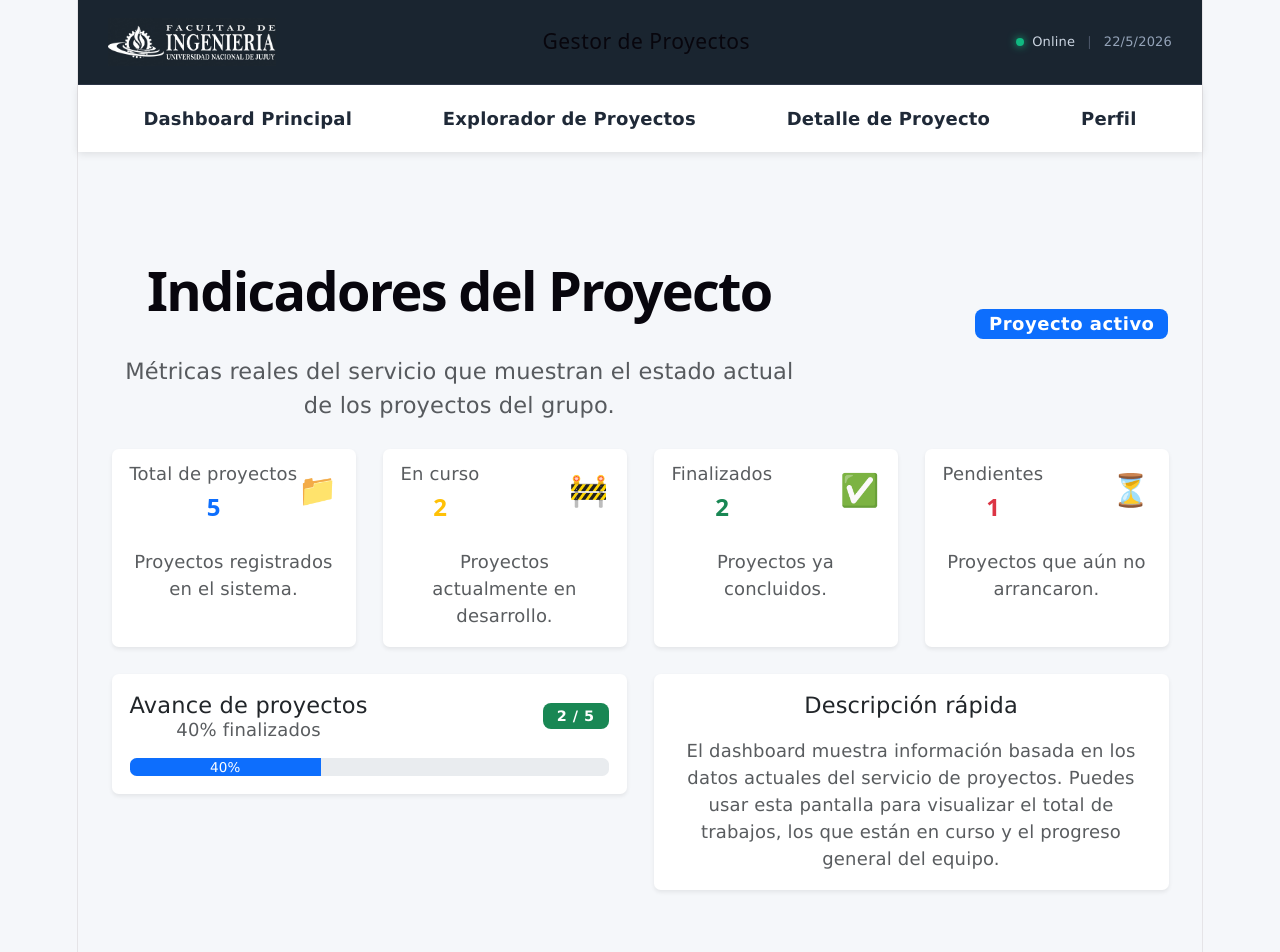
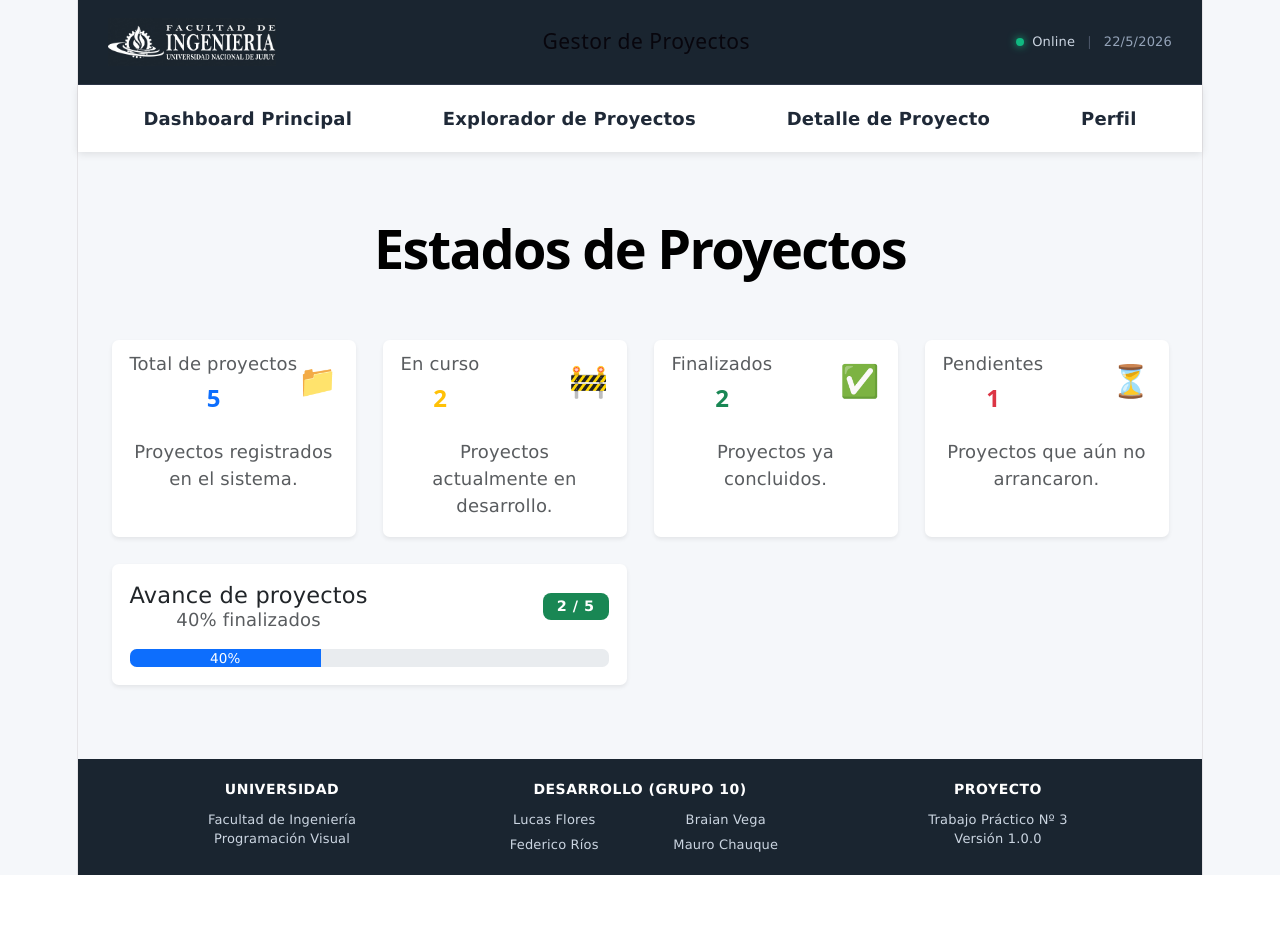
Before and after one commit to mitisbroken-debug/pv_tp3_grupo10, a React (Vite) app: page / in a window 1280 px wide. Shown: the top 952 px of the page. After the commit the page ends 875 px from the top, so only its background shows below. Built offline with nearby package versions, Linux system fonts and the light colour scheme.

Commit message:
vincule el dashboard.jsx con el app.jsx

```diff
--- a/src/views/Dashboard.jsx
+++ b/src/views/Dashboard.jsx
@@ -12,12 +12,8 @@ function Dashboard() {
   return (
     <Container className="py-5">
       <Row className="mb-4 align-items-center">
-        <Col md={8}>
-          <h1 className="display-5 fw-bold">Indicadores del Proyecto</h1>
-          <p className="text-muted fs-5">Métricas reales del servicio que muestran el estado actual de los proyectos del grupo.</p>
-        </Col>
-        <Col md={4} className="text-md-end mt-3 mt-md-0">
-          <span className="badge bg-primary fs-6">Proyecto activo</span>
+        <Col>
+          <h1 className="display-5 fw-bold" style={{ color: '#000', marginTop: '-10px' }}>Estados de Proyectos</h1>
         </Col>
       </Row>
 
@@ -98,16 +94,7 @@ function Dashboard() {
             </Card.Body>
           </Card>
         </Col>
-        <Col lg={6}>
-          <Card className="border-0 shadow-sm">
-            <Card.Body>
-              <Card.Title className="mb-3">Descripción rápida</Card.Title>
-              <Card.Text className="text-muted">
-                El dashboard muestra información basada en los datos actuales del servicio de proyectos. Puedes usar esta pantalla para visualizar el total de trabajos, los que están en curso y el progreso general del equipo.
-              </Card.Text>
-            </Card.Body>
-          </Card>
-        </Col>
+        {/* Tarjeta "Descripción rápida" removida */}
       </Row>
     </Container>
   );
```
